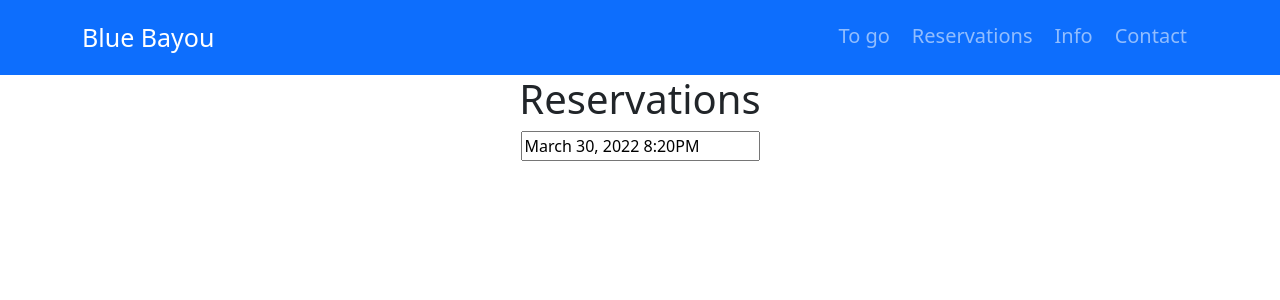
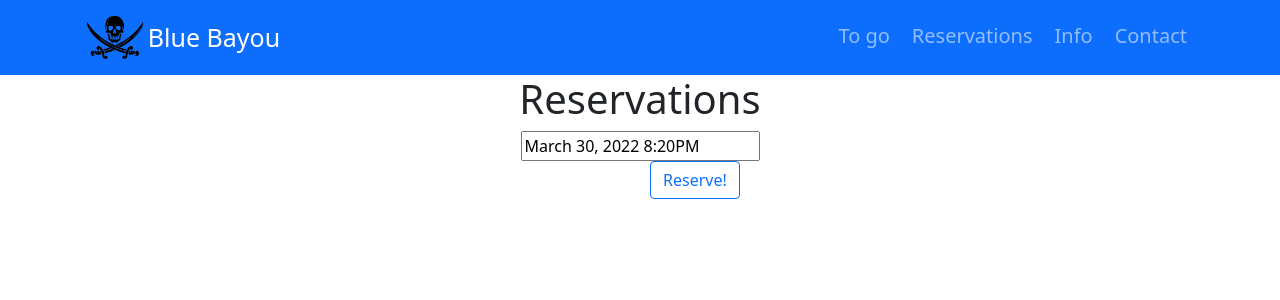
Before and after one commit to Samantha1Mathis/blue-bayou, a React (Create React App) app: page /#/reservations in a window 1280 px wide. Shown: the top 300 px of the page. Built offline with nearby package versions, Linux system fonts and the light colour scheme.

Commit message:
able to go to complete page

```diff
--- a/src/components/navbar.js
+++ b/src/components/navbar.js
@@ -1,7 +1,7 @@
 import React from "react";
 import { Tabs, Tab, Navbar, Container, Nav } from "react-bootstrap";
 import { HashLink as Link } from "react-router-hash-link";
-
+import pirate from "../images/home-images/png-transparent-piracy-jolly-roger-pirate-hat-logo-jolly-roger-skull-and-crossbones-thumbnail.png";
 export function NavbarCustom(props) {
   return (
     <Navbar
@@ -12,6 +12,7 @@ export function NavbarCustom(props) {
       variant="dark"
     >
       <Container>
+        <img src={pirate} style={{ width: "5%", margin: "5px" }} />
         <Navbar.Brand style={{ fontSize: "25px" }} href="/">
           Blue Bayou
         </Navbar.Brand>
--- a/src/index.css
+++ b/src/index.css
@@ -16,6 +16,10 @@ div {
   position: relative !important;
 }
 
+.reservations{
+  text-align: center;
+
+}
 .home-img{
   display: block;
   margin-left: auto;
--- a/src/pages/reservations.js
+++ b/src/pages/reservations.js
@@ -3,6 +3,7 @@ import TimePicker from "react-time-picker";
 import DatePicker from "react-datepicker";
 import "react-datepicker/dist/react-datepicker.css";
 import { NavbarCustom } from "../components/navbar";
+import Button from "react-bootstrap/Button";
 export default function Reservations() {
   const [date, setDate] = useState(new Date());
   const d = new Date();
@@ -13,13 +14,13 @@ export default function Reservations() {
 
     return currentDate.getTime() < selectedDate.getTime();
   };
+  const routeChange = () => (window.location.href = "/#/complete");
   return (
     <>
       <NavbarCustom />
-      <div className="text-center reservation" style={{ position: "relative" }}>
+      <div className="text-center" style={{ position: "relative" }}>
         <h1>Reservations</h1>
         <DatePicker
-          className="reservation"
           style={{ position: "relative", margin: "40px" }}
           showTimeSelect
           dateFormat="MMMM d, yyyy h:mmaa"
@@ -39,6 +40,13 @@ export default function Reservations() {
           onChange={(date) => setDate(date)}
         />{" "}
       </div>
+      <Button
+        style={{ marginLeft: "650px" }}
+        onClick={routeChange}
+        variant="outline-primary"
+      >
+        Reserve!
+      </Button>{" "}
     </>
   );
 }
```
Also changed, not shown: src/images/home-images/png-transparent-piracy-jolly-roger-pirate-hat-logo-jolly-roger-skull-and-crossbones-thumbnail.png (added).
